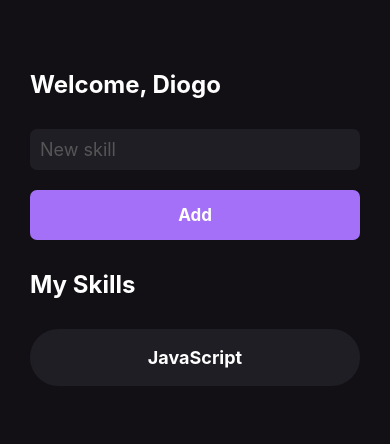
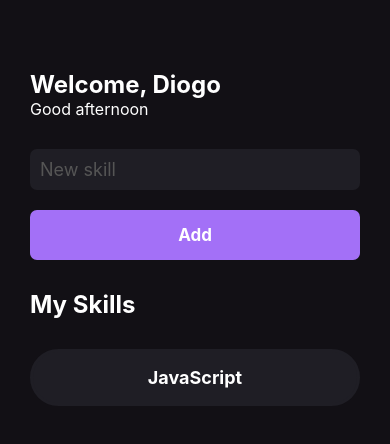
Before and after one commit to diogoizele/my-skills, a React Native app: screen / in a window 390 px wide. Shown: the top 444 px of the page. Built offline with nearby package versions, Linux system fonts and the light colour scheme.

Commit message:
feat: adds use effect functionality to show greetings based current day hour

```diff
--- a/src/pages/Home.js
+++ b/src/pages/Home.js
@@ -1,4 +1,4 @@
-import React, {useState} from 'react';
+import React, {useEffect, useState} from 'react';
 import {
   View,
   Text,
@@ -14,6 +14,7 @@ import {SkillCard} from '../components/SkillCard';
 export const Home = () => {
   const [newSkill, setNewSkill] = useState();
   const [mySkills, setMySkills] = useState(['JavaScript']);
+  const [greetings, setGreetings] = useState('');
 
   function handleAddSkill() {
     if (!newSkill) {
@@ -26,9 +27,25 @@ export const Home = () => {
     Keyboard.dismiss();
   }
 
+  useEffect(() => {
+    const currentHour = new Date().getHours() - 3;
+
+    console.log(currentHour);
+
+    if (currentHour < 12) {
+      setGreetings('Good morning');
+    } else if (currentHour >= 12 && currentHour < 18) {
+      setGreetings('Good afternoon');
+    } else {
+      setGreetings('Good night');
+    }
+  }, []);
+
   return (
     <View style={styles.container}>
       <Text style={styles.title}>Welcome, Diogo</Text>
+      <Text style={styles.greetings}>{greetings}</Text>
+
       <TextInput
         style={styles.input}
         placeholder="New skill"
@@ -70,4 +87,8 @@ const styles = StyleSheet.create({
     padding: Platform.OS === 'ios' ? 15 : 10,
     marginTop: 30,
   },
+  greetings: {
+    color: '#fff',
+    fontSize: 16,
+  },
 });
```
